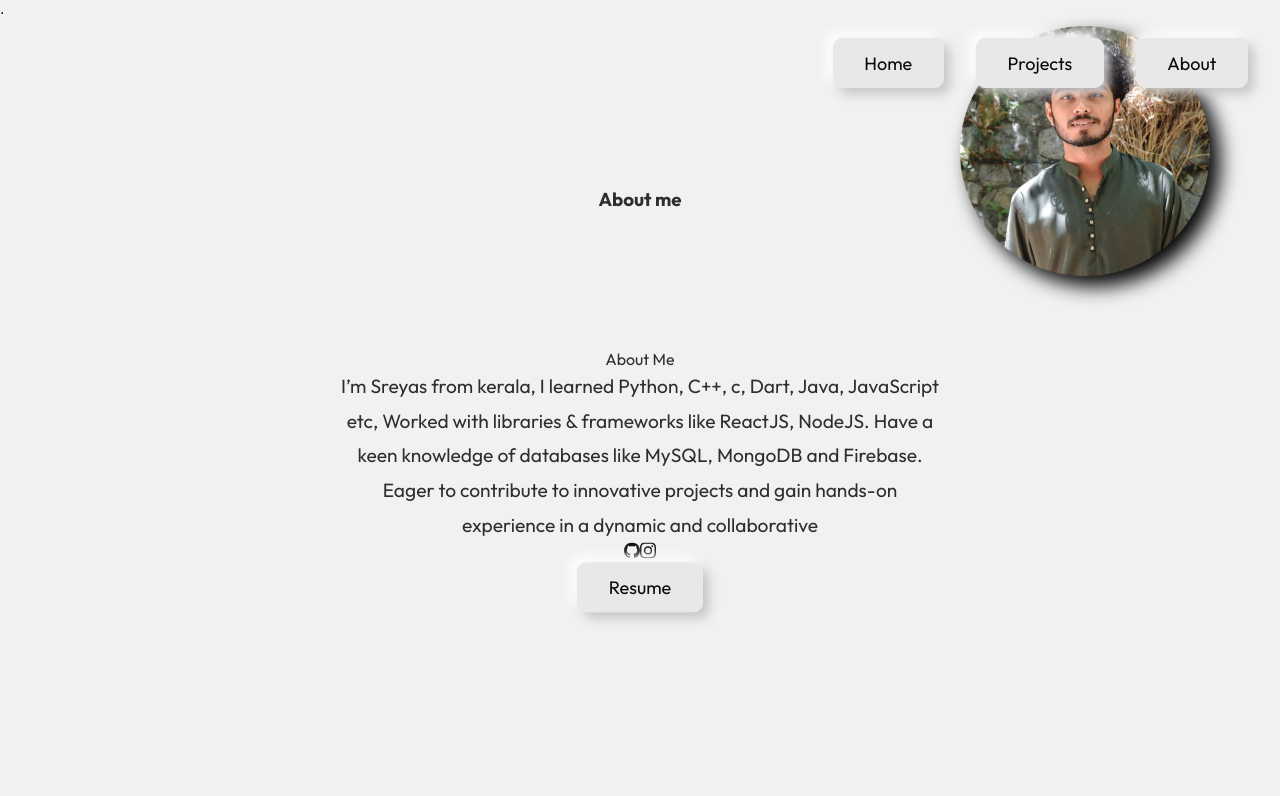
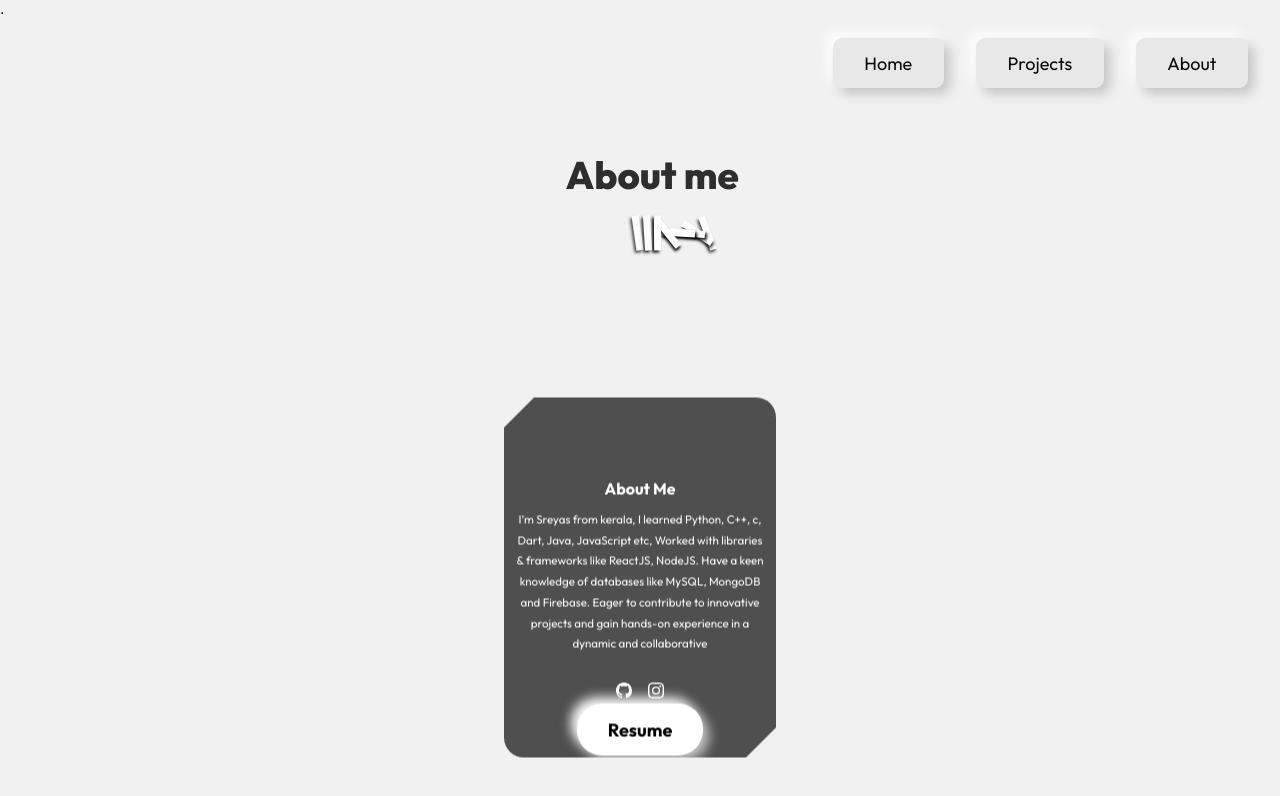
Before and after one commit to sreyas-sc/Portfolio, a React (Create React App) app: page /about in a window 1280 px wide. Shown: the top 796 px of the page. Built offline with nearby package versions, Linux system fonts and the light colour scheme.

Commit message:
Update AboutContentStyles.css

```diff
--- a/src/components/AboutContentStyles.css
+++ b/src/components/AboutContentStyles.css
@@ -20,6 +20,15 @@
     margin: 1rem 0;
     padding: 9px;
 }
+h3 {
+    font-size: 2.4rem;
+      font-weight: 800;
+      margin-top: 40%;
+      margin-left: 9%;
+      /* margin: 50%; */
+      align-items: center;
+      justify-content: center;
+  }
 
 .content{
     position: absolute;
@@ -28,3 +37,158 @@
     left: 50%;
     text-align: center;
 }
+
+/* spinner loader */
+.spinner {
+    margin: auto;
+    position: relative;
+    width: 60px;
+    height: 60px;
+    display: flex;
+    justify-content: center;
+    align-items: center;
+    border-radius: 50%;
+    /* margin-left: 50px; */
+  }
+
+  .spinner span {
+    position: absolute;
+    top: 50%;
+    left: var(--left);
+    width: 35px;
+    height: 7px;
+    background: #ffff;
+    animation: dominos 1s ease infinite;
+    box-shadow: 2px 2px 3px 0px black;
+  }
+
+  .spinner span:nth-child(1) {
+    --left: 80px;
+    animation-delay: 0.125s;
+  }
+
+  .spinner span:nth-child(2) {
+    --left: 70px;
+    animation-delay: 0.3s;
+  }
+
+  .spinner span:nth-child(3) {
+    left: 60px;
+    animation-delay: 0.425s;
+  }
+
+  .spinner span:nth-child(4) {
+    animation-delay: 0.54s;
+    left: 50px;
+  }
+
+  .spinner span:nth-child(5) {
+    animation-delay: 0.665s;
+    left: 40px;
+  }
+
+  .spinner span:nth-child(6) {
+    animation-delay: 0.79s;
+    left: 30px;
+  }
+
+  .spinner span:nth-child(7) {
+    animation-delay: 0.915s;
+    left: 20px;
+  }
+
+  .spinner span:nth-child(8) {
+    left: 10px;
+  }
+
+  @keyframes dominos {
+    50% {
+      opacity: 0.7;
+    }
+
+    75% {
+      -webkit-transform: rotate(90deg);
+      transform: rotate(90deg);
+    }
+
+    80% {
+      opacity: 1;
+    }
+  }
+
+  /* card about me start */
+  .abtmespacecard {
+    margin: auto;
+    width: 17em;
+    height: 22.5em;
+    background: #4f4f4f;
+    transition: 1s ease-in-out;
+    clip-path: polygon(30px 0%, 100% 0, 100% calc(100% - 30px), calc(100% - 30px) 100%, 0 100%, 0% 30px);
+    border-top-right-radius: 20px;
+    border-bottom-left-radius: 20px;
+    display: flex;
+    flex-direction: column;
+  }
+
+  .abtmespacecard span {
+    font-weight: bold;
+    color: white;
+    text-align: center;
+    display: block;
+    font-size: 1em;
+  }
+
+  .abtmespacecard .abtmespaceinfo {
+    font-weight: 400;
+    color: white;
+    display: block;
+    text-align: center;
+    font-size: 0.72em;
+    margin: 1em;
+  }
+
+  .abtmespacecard .abtmespaceimg {
+    width: 4.8em;
+    height: 4.8em;
+    background: #4f4f4f;
+    border-radius: 15px;
+    margin: auto;
+  }
+
+
+
+
+  .abtmespacecard .abtmespaceshare {
+    margin-top: 1em;
+    display: flex;
+    justify-content: center;
+    gap: 1em;
+  }
+
+  .abtmespacecard a {
+    color: white;
+    transition: .4s ease-in-out;
+  }
+
+  .abtmespacecard a:hover {
+    color: red;
+  }
+
+  .abtmespacecard button {
+    padding: 0.8em 1.7em;
+    display: block;
+    margin: auto;
+    border-radius: 25px;
+    border: none;
+    font-weight: bold;
+    background: #ffffff;
+    color: rgb(0, 0, 0);
+    transition: .4s ease-in-out;
+  }
+
+  .abtmespacecard button:hover {
+    background: red;
+    color: white;
+    cursor: pointer;
+  }
+  /* card about me end */
```
